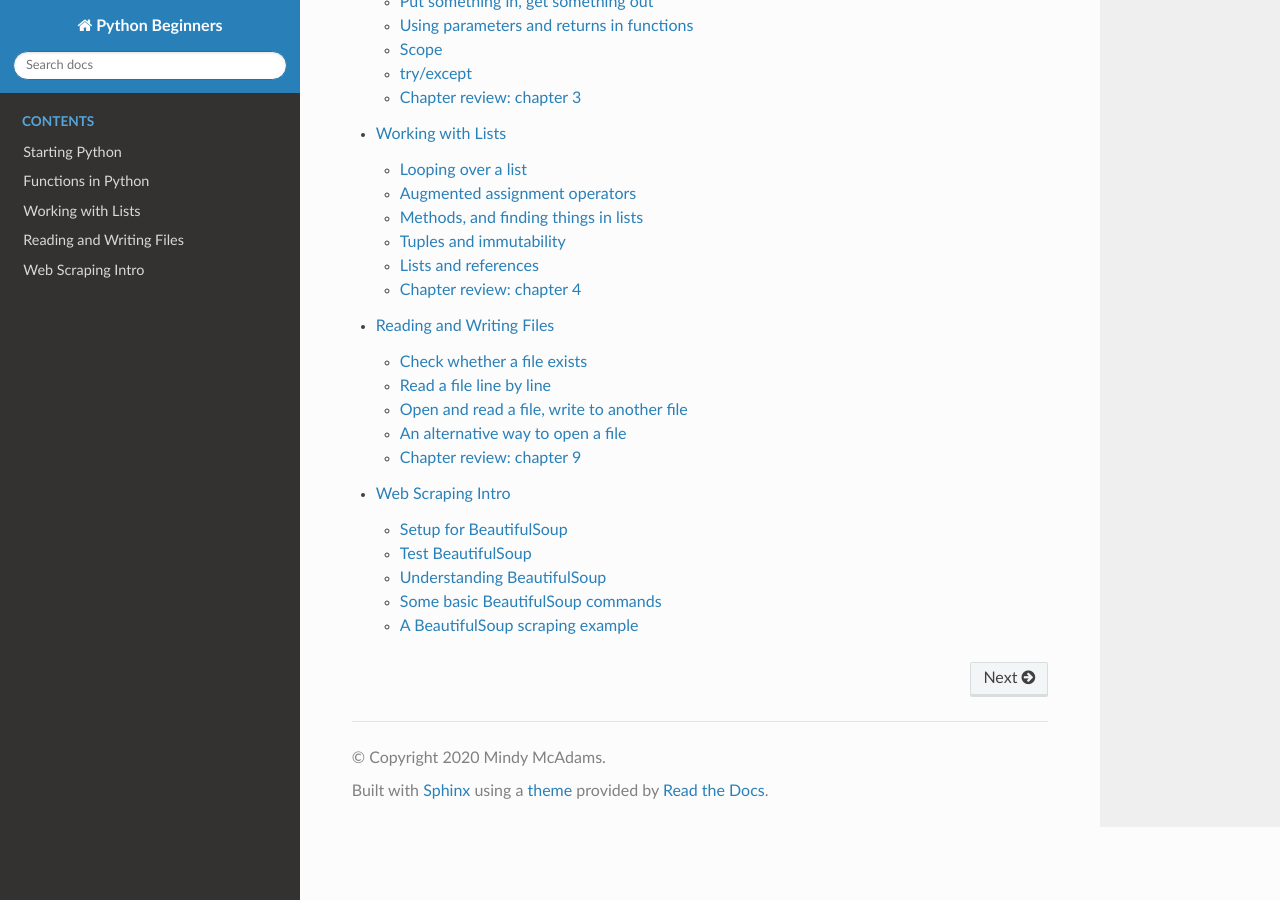
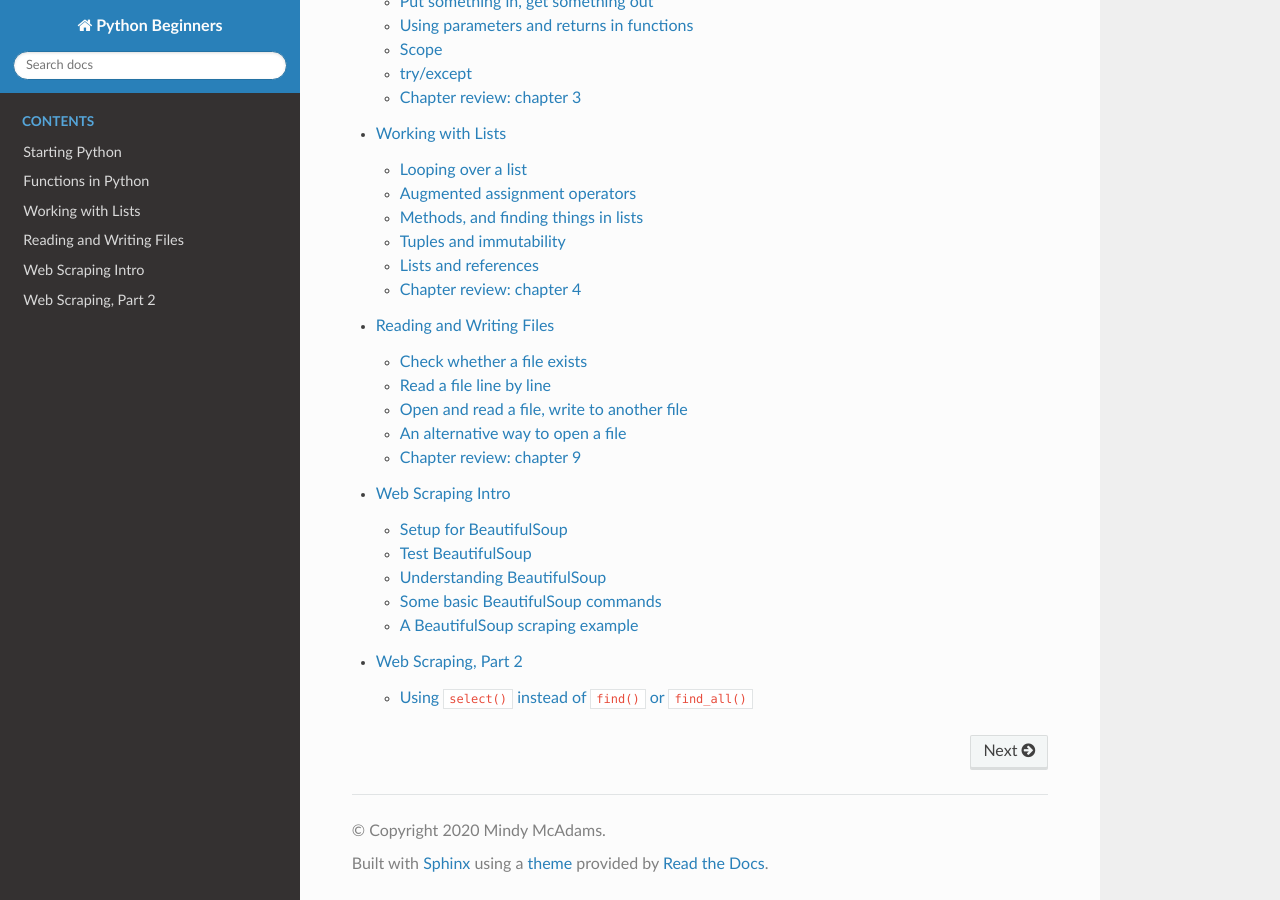
Before and after one commit to macloo/python-adv-web-apps, a Sphinx documentation site: the page built from docs/index.rst, in a window 1280 px wide and 900 px high, scrolled down 910 px. Built offline with Sphinx 7.4.7 and the Read the Docs theme 2.0.0, drawn with Linux system fonts in a browser that asks for light colours; some of the changed lines change nothing that is shown.

Commit message:
create scraping2

```diff
--- a/docs/index.rst
+++ b/docs/index.rst
@@ -30,3 +30,4 @@ See also the `official Python documentation <https://docs.python.org/3/>`_.
    lists
    working_with_files
    scraping
+   scraping2
--- /dev/null
+++ b/docs/scraping2.rst
@@ -0,0 +1,28 @@
+Web Scraping, Part 2
+====================
+
+You have installed **BeautifulSoup** (bs4) and tried some basic scraping.
+
+If you have not yet installed the `Requests <https://requests.readthedocs.io/en/master/>`_ module, do it now (in your virtual environment). ::
+
+    pip install requests
+
+If you have not made a virtual environment yet, see `these instructions <http://bit.ly/install-python3-jupyter>`_.
+
+Using ``select()`` instead of ``find()`` or ``find_all()``
+----------------------------------------------------------
+
+In `the previous section <scraping.html>`_ we covered several commonly used commands for scraping with BeautifulSoup: ::
+
+    soup.h1.text
+    soup.find_all( "td", class_="city" )
+    soup.find_all("img")
+    soup.find(id="call")
+
+In chapter 12 of `Automate the Boring Stuff with Python <https://automatetheboringstuff.com/>`_ (second edition), the author covers another command, the ``select()`` method.
+
+This method might hold special appeal to people used to working with JavaScript, because the syntax for targeting HTML elements — inside the parentheses of ``select()`` — follows the same syntax as this commonly used JavaScript method: ::
+
+    document.querySelectorAll()
+
+So instead of ``( "td", class_="city" )``, we would write ``( "td.city" )``, and instead of ``(id="call")``, we would write ``("#call")``.
```
